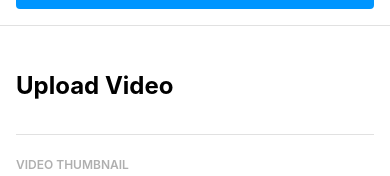
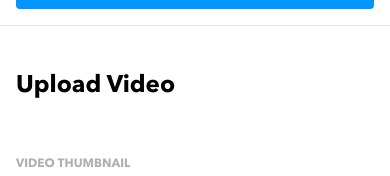
Before and after one commit to asthavohra/astha-vohra-brainflix, a React (Create React App) app: page /videoupload in a window 390 px wide. Shown: the part 154-330 px from the top of the page. Built offline with nearby package versions, Linux system fonts and the light colour scheme.

Commit message:
removed border after Upload Video heading in VideoUploadPage for mobile

```diff
--- a/src/pages/VideoUploadPage/VideoUploadPage.scss
+++ b/src/pages/VideoUploadPage/VideoUploadPage.scss
@@ -1,12 +1,14 @@
 @use "../../partials/variables" as *;
 @use "../../partials/mixins" as *;
 @use "../../partials/colors" as *;
+@use "../../partials/typography" as *;
 
 .upload-video {
   //width: 100%;
   padding: $padding * 3 $padding * 2;
   display: flex;
   flex-direction: column;
+  font-family: "Avenir";
 
   @media (min-width: 768px) {
     padding: $padding * 6 $padding * 3;
@@ -20,11 +22,11 @@
   &__title {
     @include header-mobile;
     padding-bottom: $padding * 4;
-    border-bottom: 0.0625rem solid #e1e1e1;
 
     @media (min-width: 768px) {
       @include h1-header-desktop;
       border-bottom: $divider;
+      border-bottom: 0.0625rem solid #e1e1e1;
     }
   }
 }
```
